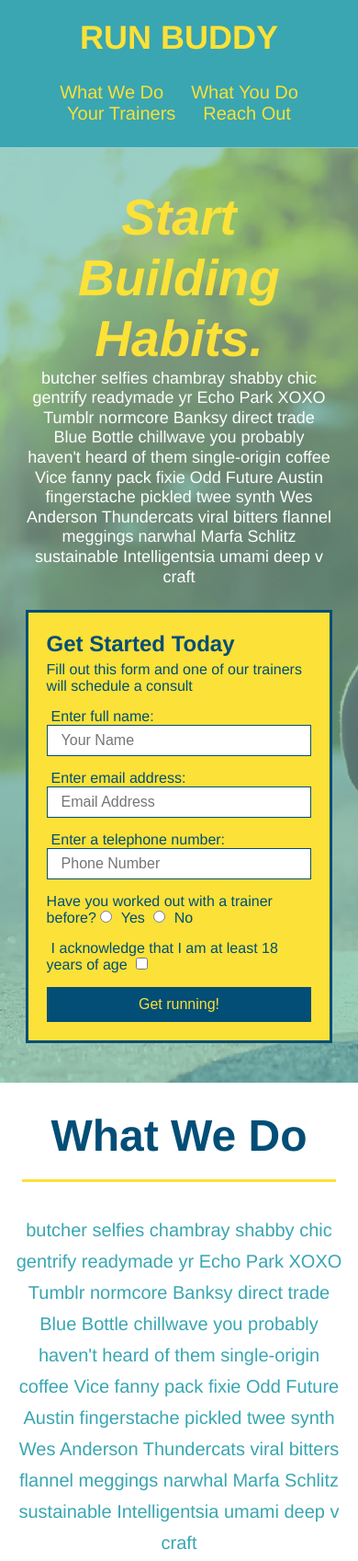
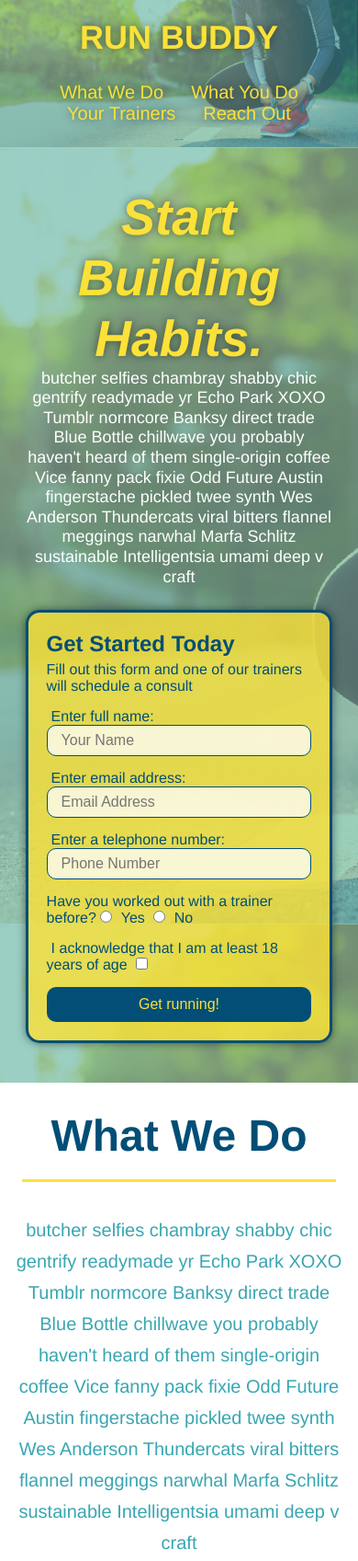
Before and after one commit to Maryjezek/run-buddy, a plain HTML site: page index.html in a window 390 px wide. Shown: the top 1697 px of the page at 92% size. Drawn offline with Linux system fonts and the light colour scheme.

Commit message:
<your commit message>

```diff
--- a/assets/css/style.css
+++ b/assets/css/style.css
@@ -18,6 +18,14 @@ background-color: #39a6b2;
 display: flex;
 justify-content: space-between;
 flex-wrap: wrap;
+position: -webkit-sticky;
+position: sticky;
+top: 0;
+background-image: url("../images/hero-bg.jpg");
+background-size: cover;
+background-position: center;
+background-attachment: fixed;
+background-position: 80%;
 }
 
 header h1 {
@@ -25,6 +33,7 @@ font-weight: bold;
 font-size:  36px;
 color: #fce138;
 margin: 0;
+text-shadow: 0 0 10px rgba(0, 0, 0, 0.5);
 }
 
 header a {
@@ -48,6 +57,14 @@ header nav ul li a {
   padding: 10px 15px;
   font-weight: lighter;
   font-size: 1.55vw;
+  text-shadow: 0 0 10px rgba(0, 0, 0, 0.5);
+}
+
+header nav ul li a:hover {
+  background: #fce138;
+  color: #024e76;
+  border-radius: 15px;
+  text-shadow: none;
 }
 
 footer {
@@ -84,7 +101,9 @@ color: #024e76;
   display: flex;
   justify-content: center;
   flex-wrap: wrap;
-  align-items: flex-start
+  align-items: flex-start;
+  background-attachment: fixed;
+  background-position: 80%;
 }
 
 .hero-cta {
@@ -100,6 +119,7 @@ color: #024e76;
   font-style: italic;
   font-size: 55px;
   color: #fce138;
+  text-shadow: 0 0 10px rgba(0, 0, 0, 0.5);
 }
 
 .hero-cta p {
@@ -110,14 +130,18 @@ color: #024e76;
 
 
 .hero-form {
-  background: #fce138;
+  background: rgba(252, 225, 56, .8);
   padding: 20px;
   color: #024e76;
   border: solid 3px #024e76;
   width: 40%;
   margin: 3.5%;
+  box-shadow: 0 0 10px rgba(0, 0, 0, 0.5);
+  border-radius: 15px;
+}
 
-
+.hero-form button:hover {
+  background-color: #39a6b2;
 }
 
 .hero-form h3 {
@@ -138,6 +162,22 @@ margin: 5px 0 15px 0;
   color: #024e76;
   width: 100%;
   margin-bottom: 15px;
+  border-radius: 10px;
+}
+
+/* update existing rule with this declaration */
+.form-input {
+  background-color: rgba(255,255,255, 0.75);
+}
+
+.form-input:focus {
+  background-color: rgba(255,255,255, 1);
+  outline: none;
+}
+
+/* create a new rule for focus state */
+.form-input:focus {
+  background-color: rgba(255,255,255, 1);
 }
 
 .hero-form label {
@@ -151,6 +191,7 @@ margin: 0 5px;
   border: none;
   padding: 10px 20px;
   font-size: 16px;
+  border-radius: 10px;
 }
 
 
@@ -193,11 +234,16 @@ background: #fce138;
   margin: 50px auto;
   padding-bottom: 50px;
   width: 80%;
-  border-bottom: 1px solid #39a6b2;
   display: flex;
   flex-wrap: wrap;
   align-items: center;
   justify-content: space-between;
+}
+
+
+
+.step:not(:last-child) {
+  border-bottom: 1px solid #39a6b2;
 }
 
 .step-info {
@@ -354,7 +400,16 @@ font-size: 18px;
    width: 100%;
    margin-bottom: 15px;
    margin-top: 5px;
-}
+   border-radius: 10px;
+   background-color: rgba(255,255,255, 0.75);
+   }
+
+ .contact-form input:focus, .contact-form textarea:focus {
+  background-color: rgba(255,255,255, 1);
+    outline: none;
+  }
+
+
 
 .contact-form button {
   width: 100%;
@@ -364,6 +419,12 @@ font-size: 18px;
   text-align: center;
   padding: 15px 0;
   font-size: 16px;
+  border-radius: 10px;
+}
+
+.contact-form button:hover {
+  color: #fce138;
+  background: #39a6b2;
 }
 
 /* REACH OUT STYLES END */
@@ -376,6 +437,7 @@ font-size: 18px;
       header {
       padding-bottom: 0;
       justify-content: center;
+      position: relative
     }
 
     header h1 {
```
